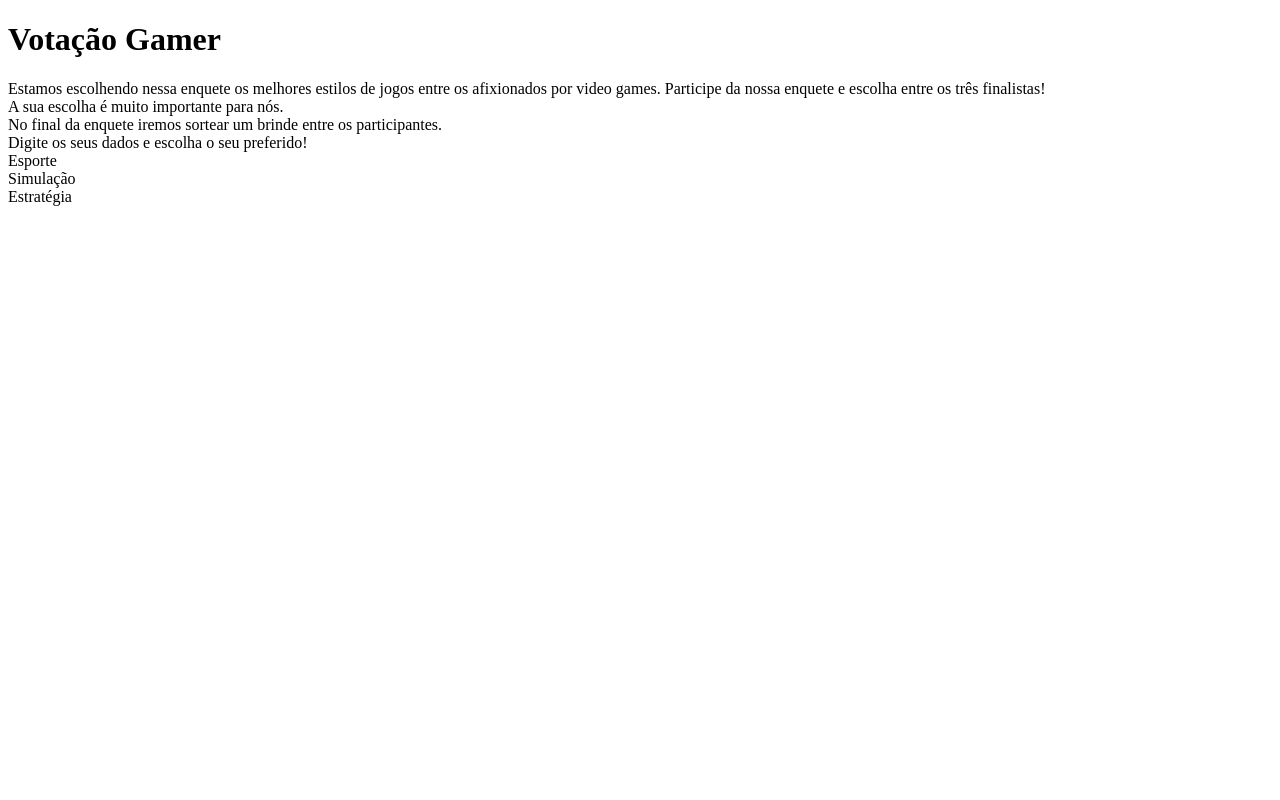
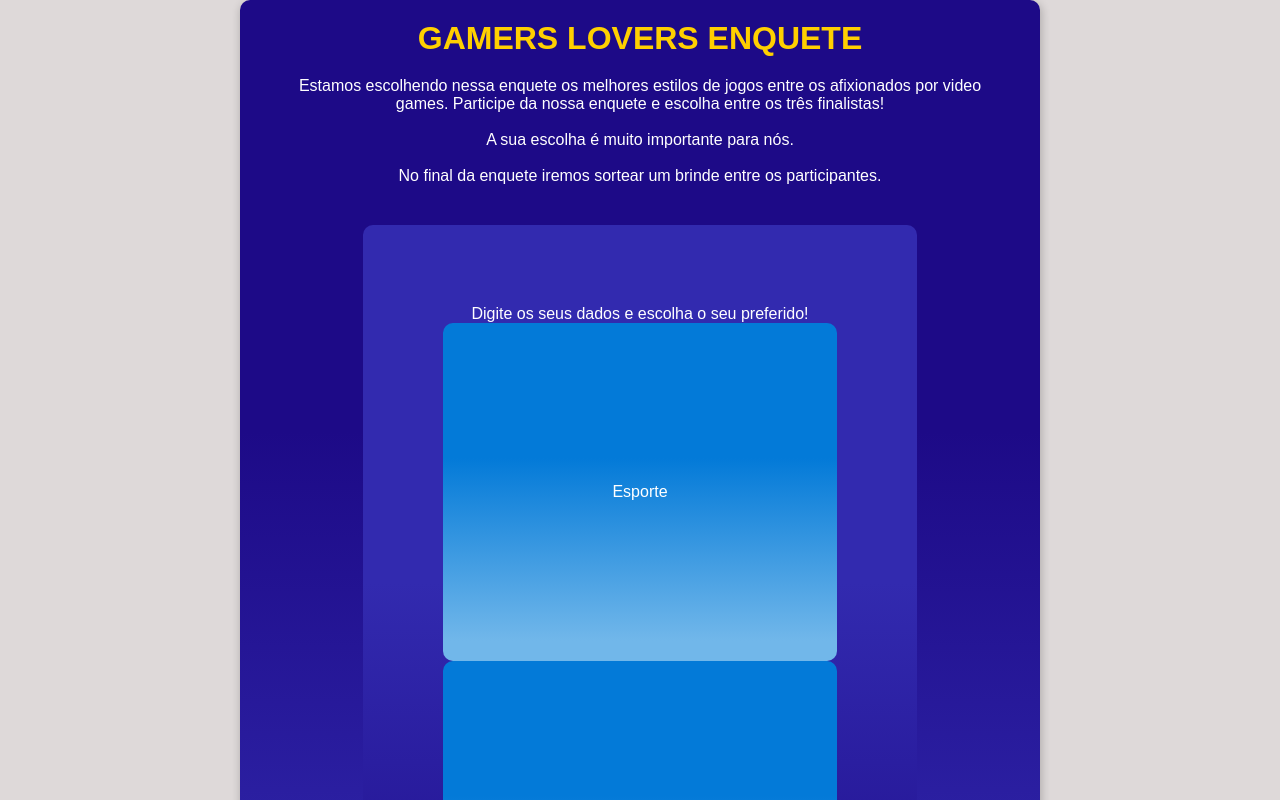
Before and after one commit to bibiritriz/Projeto-02---M-dulo-01, a plain HTML site: page index.html in a window 1280 px wide. Shown: the top 800 px of the page. Drawn offline with Linux system fonts and the light colour scheme.

Commit message:
closes #2 - Cores CSS

```diff
--- a/index.html
+++ b/index.html
@@ -4,30 +4,36 @@
 <head>
   <meta charset="UTF-8">
   <meta name="viewport" content="width=device-width, initial-scale=1.0">
+  <link rel="stylesheet" href="style.css">
+  <link rel="shortcut icon" href="controle-de-video-game.png" type="image/png">
   <title>Enquete Gamer</title>
 </head>
 
 <body>
-  <div>
+  <div class="container">
+    <div class="cabecalho">
       <h1>
-      Votação Gamer
+        GAMERS LOVERS ENQUETE
       </h1>
-    <div>
+      <div class="subtitulo">
         Estamos escolhendo nessa enquete os melhores estilos de jogos entre os afixionados por video games. Participe da
-      nossa enquete e escolha entre os três finalistas!<br>
-      A sua escolha é muito importante para nós. <br>
+        nossa enquete e escolha entre os três finalistas!<br><br>
+        A sua escolha é muito importante para nós. <br><br>
         No final da enquete iremos sortear um brinde entre os participantes.
       </div>
-    <div>
+      <div class="flex-container">
+        <div class="cadastro">
           Digite os seus dados e escolha o seu preferido!
-      <div>
+          <div class="enquete">
             Esporte
           </div>
-      <div>
+          <div class="enquete">
             Simulação
           </div>
-      <div>
+          <div class="enquete">
             Estratégia
+          </div>
+        </div>
       </div>
     </div>
   </div>
--- /dev/null
+++ b/style.css
@@ -0,0 +1,67 @@
+* {
+  font-family: Arial, Helvetica, sans-serif;
+  color: white;
+  margin: 0;
+  padding: 0;
+  box-sizing: border-box;
+}
+
+body {
+  background-color: #ded9d9;
+}
+
+.container {
+  background: rgb(50, 42, 175);
+  background: linear-gradient(0deg, rgba(50, 42, 175, 1) 30%, rgba(29, 10, 135, 1) 70%);
+  margin: auto;
+
+  width: 800px;
+
+  box-shadow: 1px 3px 8px 1px rgba(0, 0, 0, 0.2);
+  border-radius: 10px;
+  overflow: hidden;
+}
+
+.cabecalho {
+  padding: 10px 40px;
+  margin: 10px;
+  border-radius: 10px;
+  text-align: center;
+}
+
+h1 {
+  color: #ffd000;
+  font-size: xx-large;
+  margin-bottom: 20px;
+  text-align: center;
+}
+
+.subtitulo{
+  margin-top: 10px;
+  margin-bottom: 40px;
+}
+
+.flex-container {
+  display: flex;
+  flex-direction:row;
+  justify-content: space-around;
+}
+
+.cadastro {
+  background: rgb(29, 10, 135);
+  background: linear-gradient(0deg, rgba(29, 10, 135, 1) 30%, rgba(50, 42, 175, 1) 70%);
+
+  padding: 5rem;
+  border-radius: 10px;
+}
+
+.enquete {
+  background: rgb(113, 183, 234);
+  background: linear-gradient(0deg, rgba(113, 183, 234, 1) 6%, rgba(3, 122, 216, 1) 60%);
+  align-items: center;
+
+  border: 10px;
+  border-radius: 10px;
+  border-color: rgba(3, 122, 216, 1);
+  padding: 10rem;
+}
```
Also changed, not shown: controle-de-video-game.png (added). Lines whose indentation alone changed are shown as unchanged.
